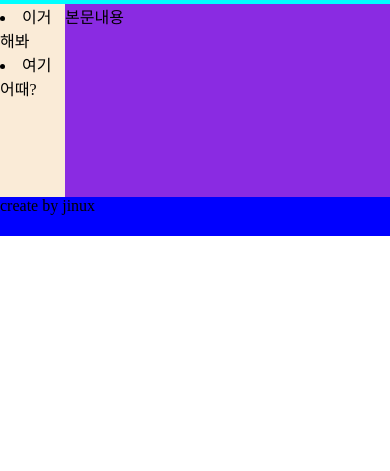
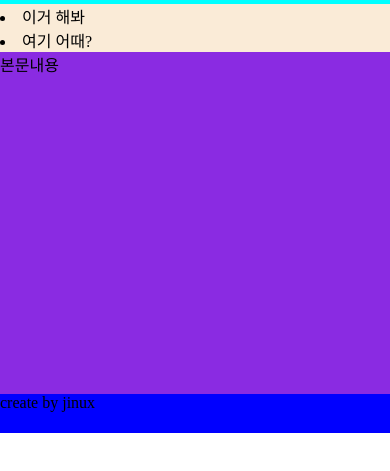
Before and after one commit to jinux127/where_today, a plain HTML site: page index.html in a window 390 px wide. Shown: the part 55-526 px from the top of the page. Drawn offline with Linux system fonts and the light colour scheme.

Commit message:
반응형 웹 추가

```diff
--- a/index.css
+++ b/index.css
@@ -5,7 +5,8 @@
 .container{
     display: grid;
     grid-template-columns: 0.2fr 1fr;
-    grid-template-rows: 15vw 100% 10vw;
+    grid-template-rows: 15vw 100vw 10vw;
+
 }
 .header{
     grid-column: span 2;
@@ -22,14 +23,29 @@
     display: grid;
     grid-template-columns: 0.2fr 1fr;
     /* justify-items: stretch; */
+
 }
 .menu{
     background-color: antiquewhite;
 }
 .main{
     background-color: blueviolet;
+    /* align-content: stretch; */
 }
 .footer{
     grid-column: span 2;
     background-color: blue;
 }
+
+@media (min-width:320px) and (max-width:800px){
+    .center{
+        grid-template-rows: 0.1fr 2fr;
+    }
+    .menu{
+        grid-column: span 2;
+        height: fit-content;
+    }
+    .main{
+        grid-column: span 2;
+    }
+}
--- a/index.html
+++ b/index.html
@@ -25,5 +25,6 @@
             create by jinux
         </div>
     </div>
+    <script src="/index.js"></script>
 </body>
 </html>
```
Also changed, not shown: index.js (added).
